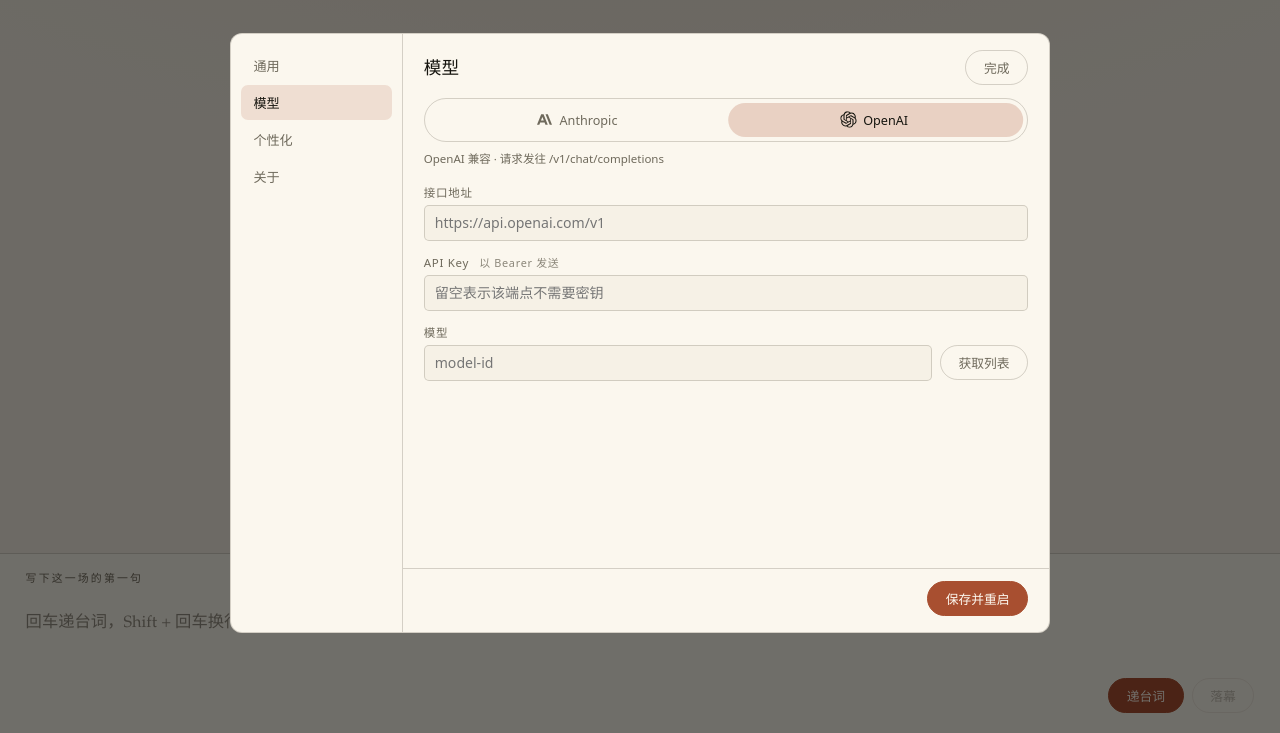
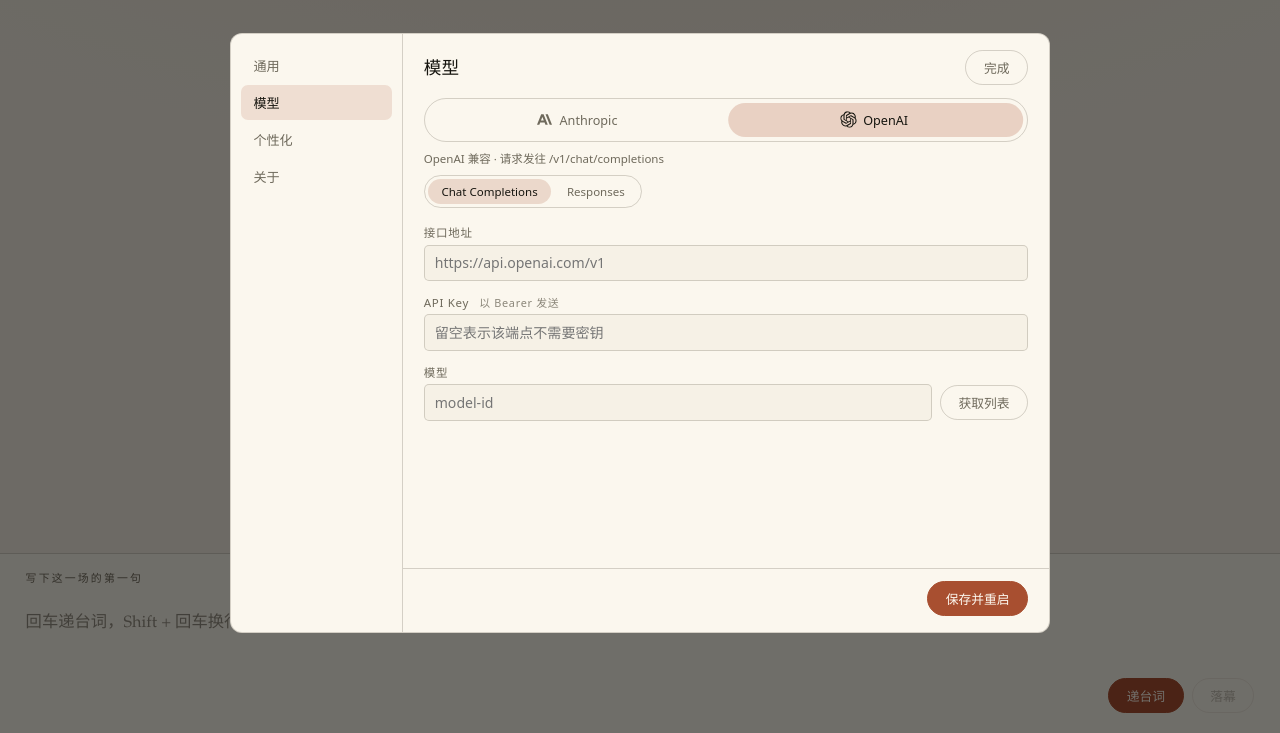
Before and after one commit to Alamanes/AppleCos, a website built with Vite: page index.html in a window 1280 px wide. Both pictures are taken after a click on the button "幕前设置". Shown: the part 67-800 px from the top of the page. Built offline with nearby package versions, Linux system fonts and the light colour scheme; what @earendil-works/pi-agent-core, @earendil-works/pi-ai, mygo-runtime would draw is missing.

Commit message:
feat: 模型页区分 OpenAI Chat Completions 与 Responses 两套端点

```diff
--- a/index.html
+++ b/index.html
@@ -73,6 +73,11 @@
               </div>
               <p class="wire-hint" id="wire-hint">OpenAI 兼容 · 请求发往 /v1/chat/completions</p>
 
+              <div class="shape" id="shape" data-shape="chat" hidden>
+                <button type="button" class="shape-option" data-shape="chat">Chat Completions</button>
+                <button type="button" class="shape-option" data-shape="responses">Responses</button>
+              </div>
+
               <label>
                 接口地址
                 <input id="base-url" placeholder="https://api.openai.com/v1" autocomplete="off" spellcheck="false" />
--- a/src/agent.ts
+++ b/src/agent.ts
@@ -8,14 +8,19 @@ import {
 } from "@earendil-works/pi-ai";
 import { anthropicMessagesApi } from "@earendil-works/pi-ai/api/anthropic-messages.lazy";
 import { openAICompletionsApi } from "@earendil-works/pi-ai/api/openai-completions.lazy";
+import { openAIResponsesApi } from "@earendil-works/pi-ai/api/openai-responses.lazy";
 import { fetch as goFetch } from "@mygo-plugins/fetch";
 
 import { Settings } from "./mygo";
 
+/** Wire family: Anthropic messages, or one of the two OpenAI APIs. */
 export type Wire = "openai" | "anthropic";
+/** OpenAI API family: Chat Completions or Responses. */
+export type Shape = "chat" | "responses";
 
 export interface Endpoint {
   kind: Wire;
+  shape: Shape;
   baseUrl: string;
   model: string;
   apiKey: string;
@@ -36,21 +41,33 @@ const zeroCost = { input: 0, output: 0, cacheRead: 0, cacheWrite: 0 };
 
 export function normalize(config: {
   kind: string;
+  shape?: string;
   baseUrl: string;
   model: string;
   apiKey?: string;
 }): Endpoint {
   return {
     kind: config.kind === "anthropic" ? "anthropic" : "openai",
+    shape: config.shape === "responses" ? "responses" : "chat",
     baseUrl: config.baseUrl.trim().replace(/\/+$/, ""),
     model: config.model.trim(),
     apiKey: (config.apiKey ?? "").trim(),
   };
 }
 
+/** Which pi-ai implementation answers this endpoint. */
+function apiFor(endpoint: Endpoint): { id: Api; streams: ReturnType<typeof openAICompletionsApi> } {
+  if (endpoint.kind === "anthropic") {
+    return { id: "anthropic-messages", streams: anthropicMessagesApi() };
+  }
+  if (endpoint.shape === "responses") {
+    return { id: "openai-responses", streams: openAIResponsesApi() };
+  }
+  return { id: "openai-completions", streams: openAICompletionsApi() };
+}
+
 /** Builds the model descriptor pi-ai needs for a user-supplied endpoint. */
-function modelFor(endpoint: Endpoint): Model<Api> {
-  const api: Api = endpoint.kind === "anthropic" ? "anthropic-messages" : "openai-completions";
+function modelFor(endpoint: Endpoint, api: Api): Model<Api> {
   const model = {
     id: endpoint.model,
     name: endpoint.model,
@@ -70,19 +87,19 @@ function modelFor(endpoint: Endpoint): Model<Api> {
 export async function createAgent(): Promise<AgentHandle> {
   const config = await Settings.load();
   const endpoint = normalize(config);
-  const systemPrompt = (config.prompt ?? "").trim() || SYSTEM_PROMPT;
   if (!endpoint.baseUrl) throw new Error("还没有填写接口地址");
   if (!endpoint.model) throw new Error("还没有填写模型名");
+  const systemPrompt = (config.prompt ?? "").trim() || SYSTEM_PROMPT;
 
   // Requests leave from Go, so no CORS and any header is allowed.
-  const streams = endpoint.kind === "anthropic" ? anthropicMessagesApi() : openAICompletionsApi();
+  const { id: apiId, streams } = apiFor(endpoint);
   const provider = createProvider({
     id: "custom",
     name: "AppleCos endpoint",
     baseUrl: endpoint.baseUrl,
     // The key travels as a per-request option; this resolve only satisfies the contract.
     auth: { apiKey: { name: "API key", resolve: async () => ({ auth: {} }) } },
-    models: [modelFor(endpoint)],
+    models: [modelFor(endpoint, apiId)],
     api: streams,
   });
 
--- a/src/mygo.ts
+++ b/src/mygo.ts
@@ -13,6 +13,11 @@ export interface Config {
   kind: string;
   /** BaseURL is the endpoint root the provider is called at. */
   baseUrl: string;
+  /**
+   * Shape selects the OpenAI API family: "chat" for /v1/chat/completions,
+   * "responses" for /v1/responses. Ignored when Kind is "anthropic".
+   */
+  shape: string;
   /** Model is the model id sent in requests. */
   model: string;
   /** APIKey is stored on disk only, readable by the user alone. */
--- a/src/settings.ts
+++ b/src/settings.ts
@@ -1,6 +1,6 @@
 import { fetch as goFetch } from "@mygo-plugins/fetch";
 
-import type { Wire } from "./agent";
+import type { Shape, Wire } from "./agent";
 import { Settings, type Config } from "./mygo";
 
 export interface ModelEntry {
@@ -57,7 +57,7 @@ export async function listModels(kind: Wire, baseUrl: string, apiKey: string): P
     .filter((entry) => entry.id !== "");
 }
 
-let draft: Config = { kind: "openai", baseUrl: "", model: "", theme: "system" };
+let draft: Config = { kind: "openai", shape: "chat", baseUrl: "", model: "", theme: "system" };
 let bound = false;
 
 function applyTheme(theme: string): void {
@@ -80,6 +80,29 @@ function showPane(pane: Pane): void {
   $("#pane-title").textContent = PANE_TITLES[pane];
 }
 
+/** Keeps the hint, placeholder and shape switch in sync with kind + shape. */
+function updateHint(): void {
+  const hint = $("#wire-hint");
+  const shapeRow = $("#shape");
+  const baseUrl = $<HTMLInputElement>("#base-url");
+
+  if (draft.kind === "anthropic") {
+    shapeRow.hidden = true;
+    hint.textContent = "Anthropic 兼容 · 请求发往 /v1/messages";
+    baseUrl.placeholder = "https://api.anthropic.com";
+    $("#key-label-hint").textContent = "以 x-api-key 发送";
+    return;
+  }
+
+  shapeRow.hidden = false;
+  hint.textContent =
+    draft.shape === "responses"
+      ? "OpenAI Responses · 请求发往 /v1/responses"
+      : "OpenAI 兼容 · 请求发往 /v1/chat/completions";
+  baseUrl.placeholder = "https://api.openai.com/v1";
+  $("#key-label-hint").textContent = "以 Bearer 发送";
+}
+
 function setWire(kind: Wire): void {
   draft.kind = kind;
   const wire = $("#wire");
@@ -87,14 +110,18 @@ function setWire(kind: Wire): void {
   for (const button of wire.querySelectorAll<HTMLButtonElement>(".wire-option")) {
     button.classList.toggle("selected", button.dataset.wire === kind);
   }
-  $("#wire-hint").textContent =
-    kind === "anthropic"
-      ? "Anthropic 兼容 · 请求发往 /v1/messages"
-      : "OpenAI 兼容 · 请求发往 /v1/chat/completions";
-  $<HTMLInputElement>("#base-url").placeholder =
-    kind === "anthropic" ? "https://api.anthropic.com" : "https://api.openai.com/v1";
-  $<HTMLInputElement>("#key-label-hint").textContent =
-    kind === "anthropic" ? "以 x-api-key 发送" : "以 Bearer 发送";
+  updateHint();
+}
+
+/** Switches between Chat Completions and Responses for the OpenAI family. */
+function setShape(shape: Shape): void {
+  draft.shape = shape;
+  const row = $("#shape");
+  row.dataset.shape = shape;
+  for (const button of row.querySelectorAll<HTMLButtonElement>(".shape-option")) {
+    button.classList.toggle("selected", button.dataset.shape === shape);
+  }
+  updateHint();
 }
 
 function setTheme(theme: Theme): void {
@@ -165,6 +192,12 @@ export function initSettings(): void {
     button.addEventListener("click", () => setWire(button.dataset.wire === "anthropic" ? "anthropic" : "openai"));
   }
 
+  for (const button of document.querySelectorAll<HTMLButtonElement>(".shape-option")) {
+    button.addEventListener("click", () =>
+      setShape(button.dataset.shape === "responses" ? "responses" : "chat"),
+    );
+  }
+
   for (const button of document.querySelectorAll<HTMLButtonElement>(".theme-option")) {
     const theme = button.dataset.theme;
     button.addEventListener("click", () => {
@@ -185,6 +218,7 @@ export function initSettings(): void {
     void (async () => {
       await Settings.save({
         kind: draft.kind,
+        shape: draft.shape === "responses" ? "responses" : "chat",
         baseUrl: $<HTMLInputElement>("#base-url").value.trim(),
         model: $<HTMLInputElement>("#model-id").value.trim(),
         apiKey: $<HTMLInputElement>("#api-key").value.trim(),
@@ -207,6 +241,7 @@ export async function openSettings(): Promise<void> {
     button.classList.toggle("selected", button.dataset.theme === (config.theme ?? "system"));
   }
   setWire(config.kind === "anthropic" ? "anthropic" : "openai");
+  setShape(config.shape === "responses" ? "responses" : "chat");
   $<HTMLInputElement>("#base-url").value = config.baseUrl ?? "";
   $<HTMLInputElement>("#model-id").value = config.model ?? "";
   $<HTMLInputElement>("#api-key").value = config.apiKey ?? "";
--- a/src/style.css
+++ b/src/style.css
@@ -432,9 +432,39 @@ dialog[open] {
 }
 
 .wire-hint {
-  margin: 0.55rem 0 1.1rem;
+  margin: 0.55rem 0 0.55rem;
   font-size: 0.72rem;
   color: var(--muted);
+}
+
+/* Secondary switch: the two OpenAI API families. */
+.shape {
+  display: inline-flex;
+  gap: 2px;
+  margin: 0 0 1rem;
+  padding: 3px;
+  border: 1px solid var(--line);
+  border-radius: 999px;
+  animation: rise 200ms cubic-bezier(0.2, 0.75, 0.25, 1) both;
+}
+
+.shape[hidden] {
+  display: none;
+}
+
+.shape-option {
+  padding: 0.3rem 0.85rem;
+  border: 0;
+  border-radius: 999px;
+  background: transparent;
+  color: var(--muted);
+  font-size: 0.72rem;
+  transition: color 200ms ease, background 200ms ease;
+}
+
+.shape-option.selected {
+  color: var(--paper);
+  background: color-mix(in srgb, var(--copper) 18%, transparent);
 }
 
 .label-hint {
```
Also changed, not shown: 1 other file.
